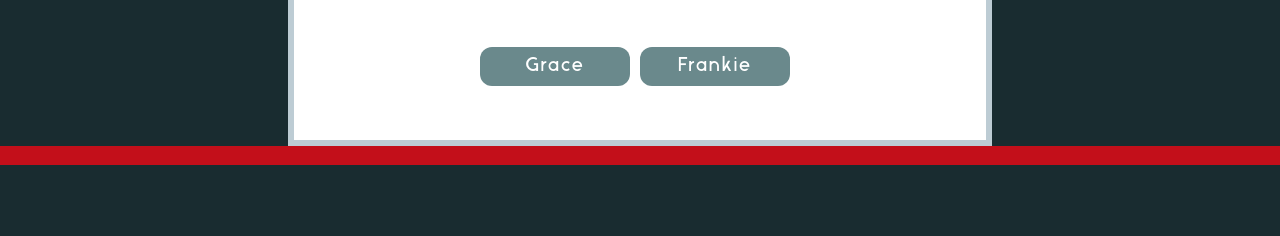
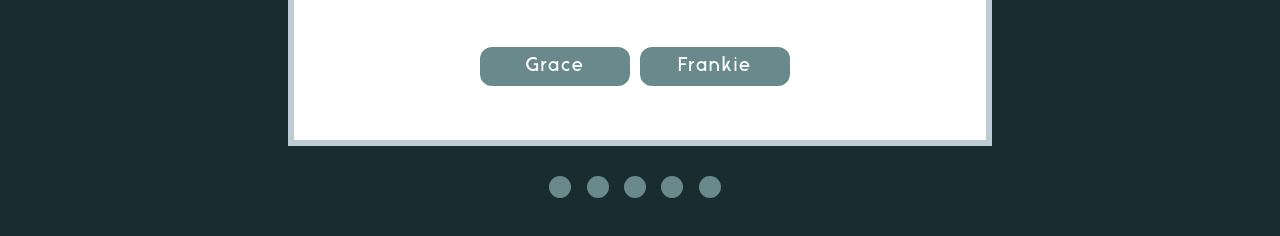
Before and after one commit to dianatduong/graceandfrankie, a plain HTML site: page index.html in a window 1280 px wide. Both pictures are taken after a click on the button "Start Quiz". Shown: the part 274-510 px from the top of the page. Drawn offline with nearby package versions, Linux system fonts and the light colour scheme.

Commit message:
updated text

```diff
--- a/index.html
+++ b/index.html
@@ -3,6 +3,7 @@
 	<head>
 		<meta charset="UTF-8">
 		<title>Who Said it? Grace or Frankie? </title>
+		<link rel="stylesheet" href="https://maxcdn.bootstrapcdn.com/font-awesome/4.5.0/css/font-awesome.min.css">
 		<link rel="stylesheet" href="css/style.css">
 	</head>
 
@@ -33,29 +34,23 @@
 		<!-- Game Content -->
 		<section class="quiz-wrapper">
 			<div class="quiz-contents">
-
 				<h2 class="feedback-header">Question <span id="question-number">1:</span></h2>
 
-					<p class="question"><!-- <q>Your anger is frightening the sand.</q> --></p>
+					<p class="question">  </p>
 
-					<div class="choices">
-						<!-- <button id="grace-btn" class="options button">Grace</button>
-						<button id="frankie-btn" class=" options button">Frankie</button> -->
-					</div>
+					<div class="choices">  </div>
 
-					<div class="next">
-						<!-- <button id="next-btn" class="button">Next</button> -->
-					</div>
+					<div class="next">   </div>
 			</div>
 
 
-			<div class="feedback-circles">
-				<ul>
-					<li class="progress-circles active"></li>
-					<li class="progress-circles"></li>
-					<li class="progress-circles"></li>
-					<li class="progress-circles"></li>
-					<li class="progress-circles"></li>
+			<div>
+				<ul class="feedback-circles">
+					<li class="circles" id="indicator-1"></li>
+					<li class="circles" id="indicator-2"></li>
+					<li class="circles" id="indicator-3"></li>
+					<li class="circles" id="indicator-4"></li>
+					<li class="circles" id="indicator-5"></li>
 				</ul>
 			</div>
 
```
